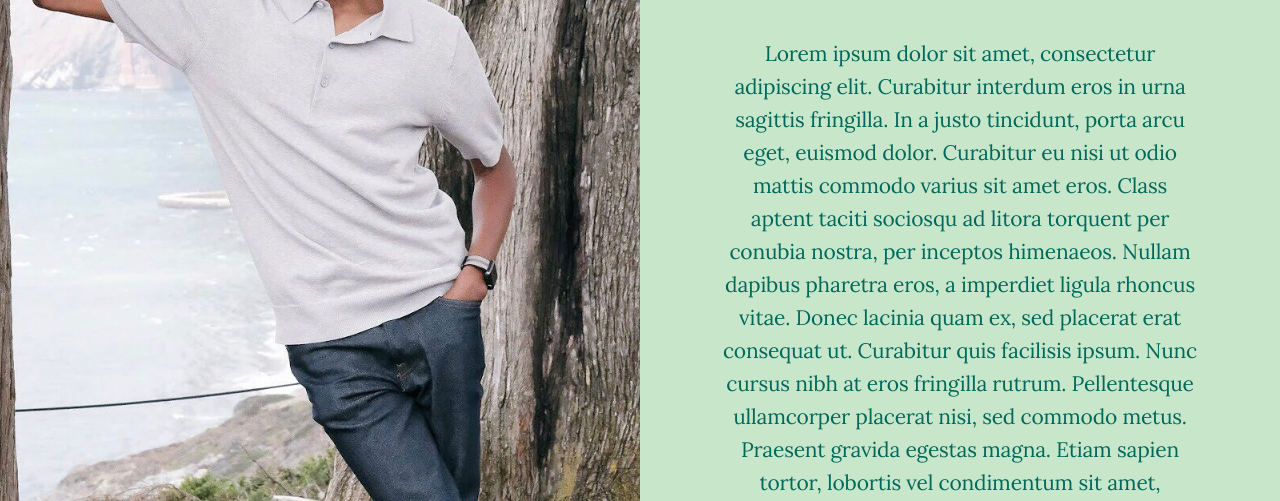
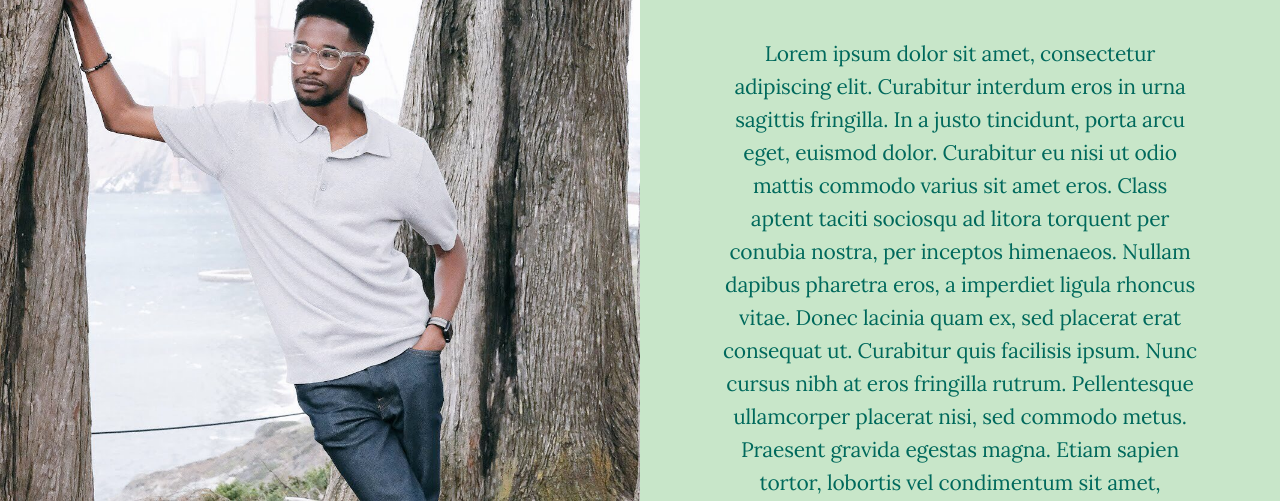
Before and after one commit to dewayneroy/dewayneroy.github.io, a plain HTML site: page index.html in a window 1280 px wide. Shown: the part 299-800 px from the top of the page. Drawn offline with Linux system fonts and the light colour scheme.

Commit message:
Update split.css

```diff
--- a/assets/css/split.css
+++ b/assets/css/split.css
@@ -176,7 +176,7 @@ body.page-template-page-fullsingle-split {
   .fs-split .split-image {
     width: 50%;
     height: 100vh;
-    background-image: url("../../images/Wayne3.jpg");
+    background-image: url("../../images/Official.jpg");
     background-position: center center;
     background-size: cover; }
     @media (max-width: 800px) {
```
